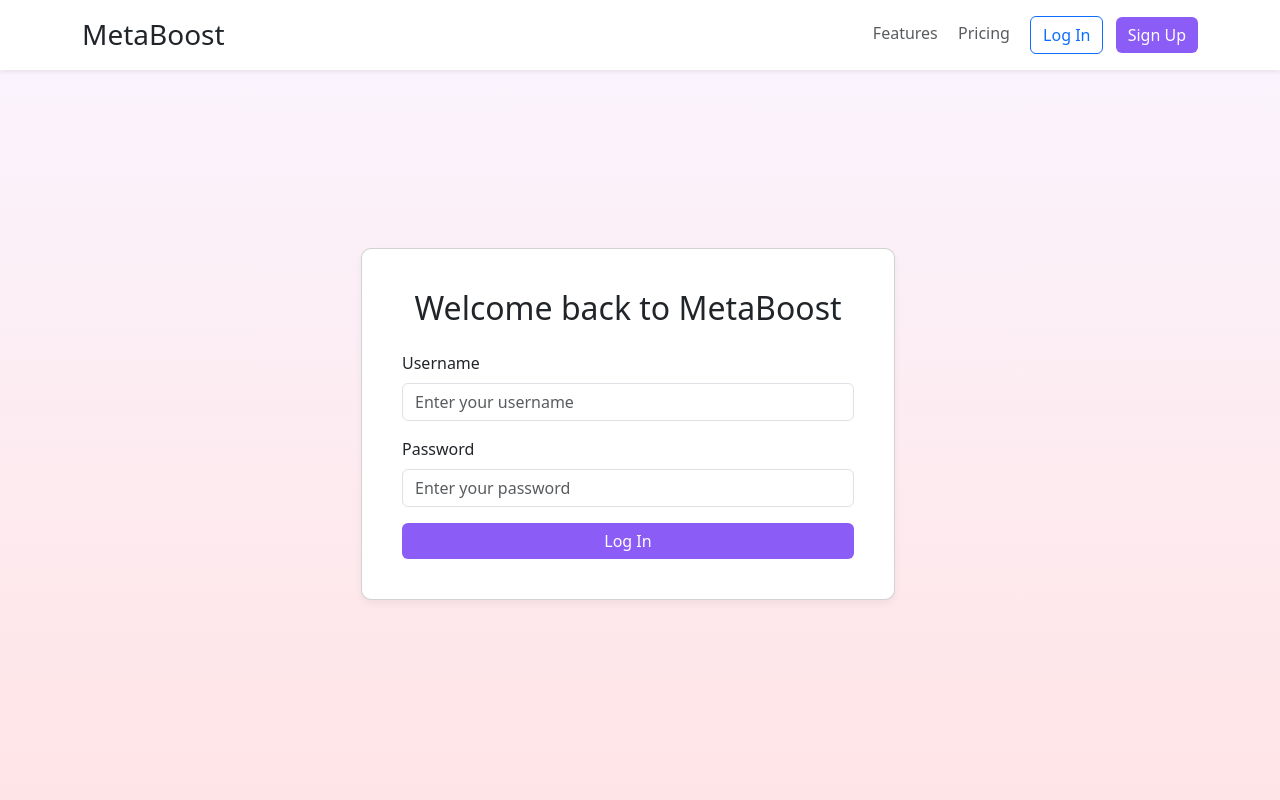
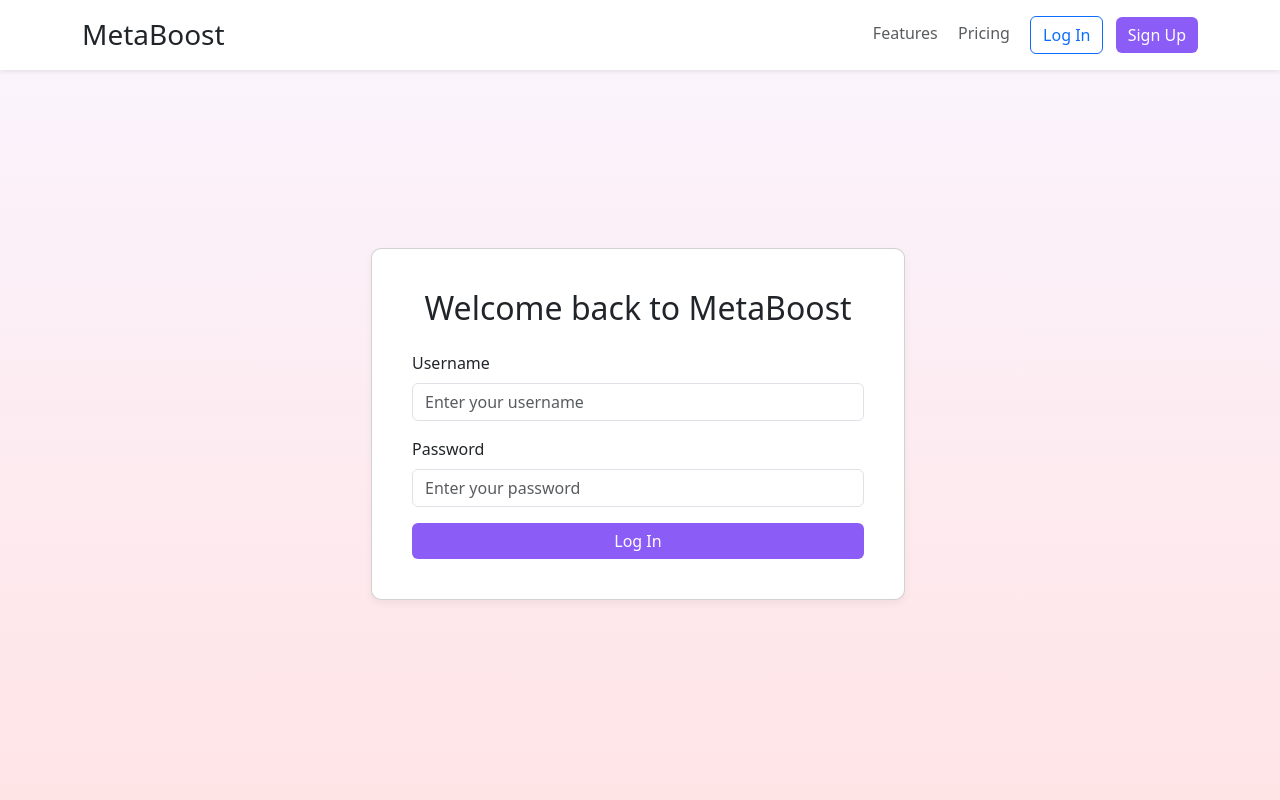
Before and after one commit to KyleSeaford/MetaBoost, a Django app: page /login/ in a window 1280 px wide. Run offline with Django 5.2, Linux system fonts and the light colour scheme.

Commit message:
Update login and signup templates to add left margin to the form container

```diff
--- a/MetaBoost/templates/login.html
+++ b/MetaBoost/templates/login.html
@@ -38,7 +38,7 @@
         </style>
     </head>
 
-    <body class="gradient-bg" style="min-height: 100vh;">
+    <body class="gradient-bg" style="min-height: 100vh; align-items: center;">
         <!-- Navbar -->
         <header class="bg-white shadow-sm py-2" style="position: fixed; width: 100%; z-index: 999;">
             <div class="container">
@@ -68,7 +68,7 @@
 
         <div class="container d-flex align-items-center" style="min-height: 100vh;">
             <div class="row justify-content-center w-100">
-                <div class="col-md-6 mt-5">
+                <div class="col-md-6 mt-5" style="margin-left: 20px;">
                     <div class="card p-4">
                         <div class="card-body">
                             <h2 class="text-center text-purple mb-4">Welcome back to MetaBoost</h2>
--- a/MetaBoost/templates/signup.html
+++ b/MetaBoost/templates/signup.html
@@ -76,7 +76,7 @@
 
         <div class="container d-flex align-items-center" style="min-height: 100vh;">
             <div class="row justify-content-center w-100">
-                <div class="col-md-6 mt-5">
+                <div class="col-md-6 mt-5" style="margin-left: 20px;">
                     <div class="card p-4">
                         <div class="card-body">
                             <h2 class="text-center text-purple mb-4">Welcome to MetaBoost</h2>
```
